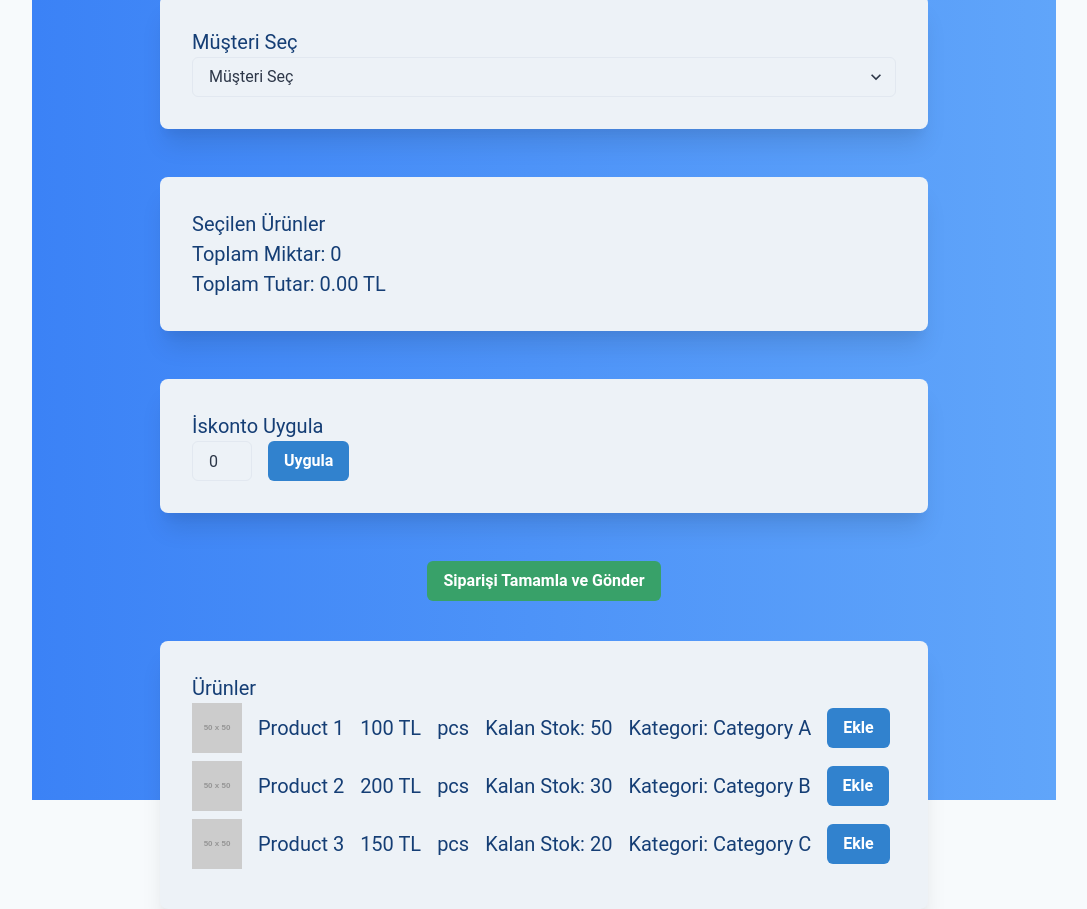
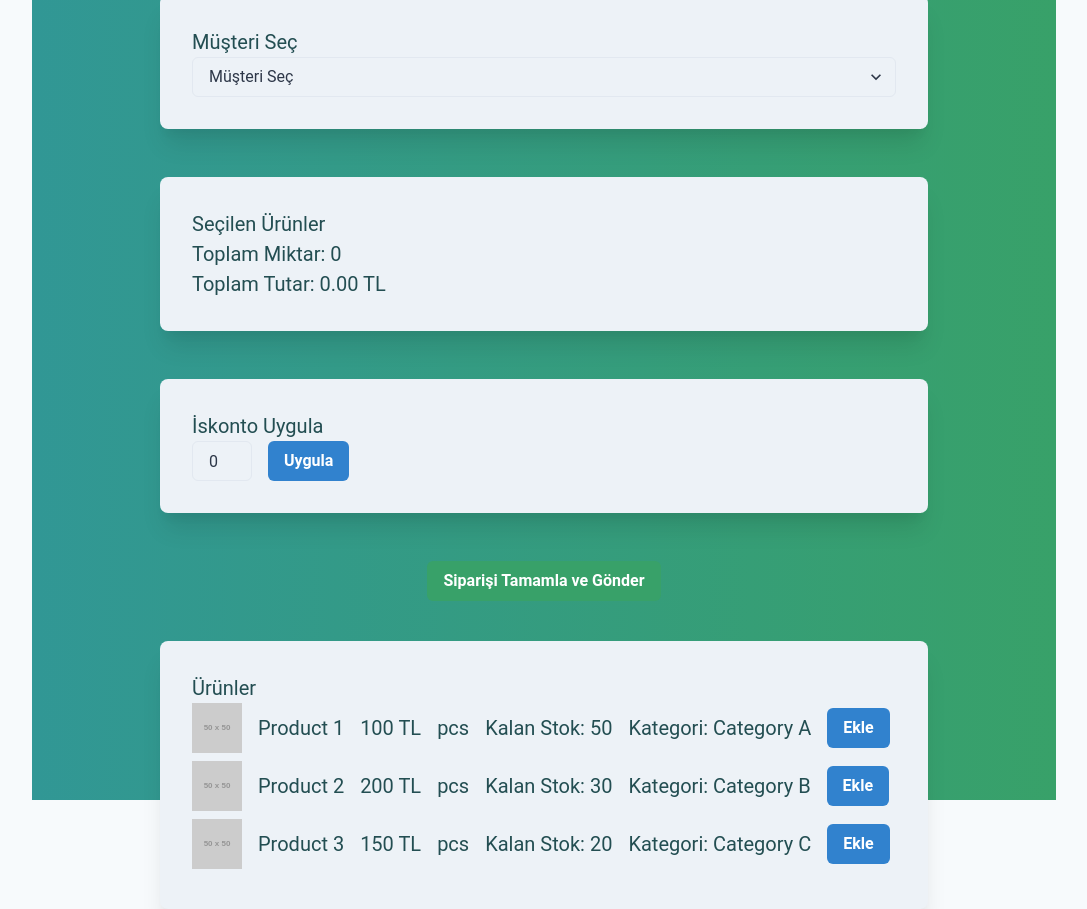
Before and after one commit to GPT-Engineer-App/order-manager-webapp, a React (Vite) app: page / in a window 1280 px wide. Shown: the whole page, without its empty margins (96-1183 px from the left). Built offline with nearby package versions, Linux system fonts and the light colour scheme.

Commit message:
Refined UI/UX and aesthetics for the Index page to achieve maximum visual appeal and user experience.

```diff
--- a/src/pages/Index.jsx
+++ b/src/pages/Index.jsx
@@ -1,5 +1,6 @@
 import React, { useEffect, useState } from "react";
 import { Container, VStack, Text, Select, Button, useToast, HStack, Box, Image, Input, Heading, Flex, Spacer } from "@chakra-ui/react";
+import { motion } from "framer-motion";
 
 const Index = () => {
   const [products, setProducts] = useState([]);
@@ -118,13 +119,13 @@ const Index = () => {
   const totalAmount = selectedProducts.reduce((total, product) => total + (product.discountedPrice || product.price) * product.quantity, 0);
 
   return (
-    <Container centerContent maxW="container.lg" w="100%" height="100vh" display="flex" flexDirection="column" justifyContent="center" alignItems="center" p={8} bgGradient="linear(to-r, brand.600, brand.500)">
+    <Container centerContent maxW="container.lg" w="100%" height="100vh" display="flex" flexDirection="column" justifyContent="center" alignItems="center" p={8} bgGradient="linear(to-r, teal.500, green.500)">
       <VStack spacing={{ base: 4, md: 6 }} w="100%" maxW={{ base: "100%", md: "80%" }}>
-        <Heading as="h1" size="2xl" mb={8} fontFamily="heading" bgGradient="linear(to-r, brand.700, brand.500)" bgClip="text">
+        <Heading as="h1" size="2xl" mb={8} fontFamily="heading" bgGradient="linear(to-r, teal.700, green.500)" bgClip="text">
           Sipariş Oluştur
         </Heading>
         <Box w="100%" p={{ base: 6, md: 8 }} bg="gray.100" boxShadow="xl" borderRadius="lg" mb={6}>
-          <Text fontSize="xl" fontFamily="body" color="brand.800">Müşteri Seç</Text>
+          <Text fontSize="xl" fontFamily="body" color="teal.800">Müşteri Seç</Text>
           <Select placeholder="Müşteri Seç" onChange={(e) => setSelectedCustomer(e.target.value)}>
             {customers.map((customer) => (
               <option key={customer.id} value={customer.id}>
@@ -134,17 +135,17 @@ const Index = () => {
           </Select>
           {selectedCustomer && (
             <Box mt={4}>
-              <Text fontSize="xl" fontFamily="body" color="brand.800">Cari Hesap Kodu: {selectedCustomer.accountCode}</Text>
-              <Text fontSize="xl" fontFamily="body" color="brand.800">Türü: {selectedCustomer.type}</Text>
-              <Text fontSize="xl" fontFamily="body" color="brand.800">Adı: {selectedCustomer.name}</Text>
+              <Text fontSize="xl" fontFamily="body" color="teal.800">Cari Hesap Kodu: {selectedCustomer.accountCode}</Text>
+              <Text fontSize="xl" fontFamily="body" color="teal.800">Türü: {selectedCustomer.type}</Text>
+              <Text fontSize="xl" fontFamily="body" color="teal.800">Adı: {selectedCustomer.name}</Text>
             </Box>
           )}
         </Box>
         <Box w="100%" p={{ base: 6, md: 8 }} bg="gray.100" boxShadow="xl" borderRadius="lg" mb={6}>
-          <Text fontSize="xl" fontFamily="body" color="brand.800">Seçilen Ürünler</Text>
+          <Text fontSize="xl" fontFamily="body" color="teal.800">Seçilen Ürünler</Text>
           {selectedProducts.map((product) => (
             <HStack key={product.id} spacing={{ base: 2, md: 4 }} mb={2} flexWrap="wrap" _hover={{ transform: "scale(1.05)" }} transition="transform 0.2s ease-in-out">
-              <Text fontSize="xl" fontFamily="body" color="brand.800">{product.name}</Text>
+              <Text fontSize="xl" fontFamily="body" color="teal.800">{product.name}</Text>
               <Input
                 type="number"
                 value={product.quantity}
@@ -156,14 +157,14 @@ const Index = () => {
               </Button>
             </HStack>
           ))}
-          <Text fontSize="xl" fontFamily="body" color="brand.800">Toplam Miktar: {totalQuantity}</Text>
-          <Text fontSize="xl" fontFamily="body" color="brand.800">Toplam Tutar: {totalAmount.toFixed(2)} TL</Text>
+          <Text fontSize="xl" fontFamily="body" color="teal.800">Toplam Miktar: {totalQuantity}</Text>
+          <Text fontSize="xl" fontFamily="body" color="teal.800">Toplam Tutar: {totalAmount.toFixed(2)} TL</Text>
         </Box>
         <Box w="100%" p={{ base: 6, md: 8 }} bg="gray.100" boxShadow="xl" borderRadius="lg" mb={6}>
-          <Text fontSize="xl" fontFamily="body" color="brand.800">İskonto Uygula</Text>
+          <Text fontSize="xl" fontFamily="body" color="teal.800">İskonto Uygula</Text>
           <HStack spacing={4}>
             <Input type="number" value={discount} onChange={(e) => setDiscount(parseInt(e.target.value))} width={{ base: "50px", md: "60px" }} />
-            <Button colorScheme="blue" onClick={handleApplyDiscount} size={{ base: "sm", md: "md" }} _hover={{ transform: "scale(1.1)", bg: "brand.700" }} transition="transform 0.2s ease-in-out">
+            <Button colorScheme="blue" onClick={handleApplyDiscount} size={{ base: "sm", md: "md" }} _hover={{ transform: "scale(1.1)", bg: "teal.700" }} transition="transform 0.2s ease-in-out">
               Uygula
             </Button>
           </HStack>
@@ -172,16 +173,16 @@ const Index = () => {
           Siparişi Tamamla ve Gönder
         </Button>
         <Box w="100%" p={{ base: 6, md: 8 }} bg="gray.100" boxShadow="xl" borderRadius="lg">
-          <Text fontSize="xl" fontFamily="body" color="brand.800">Ürünler</Text>
+          <Text fontSize="xl" fontFamily="body" color="teal.800">Ürünler</Text>
           {products.map((product) => (
             <HStack key={product.id} spacing={{ base: 2, md: 4 }} mb={2} flexWrap="wrap" _hover={{ transform: "scale(1.05)" }} transition="transform 0.2s ease-in-out">
               <Image src={product.image} boxSize={{ base: "40px", md: "50px" }} />
-              <Text fontSize="xl" fontFamily="body" color="brand.800">{product.name}</Text>
-              <Text fontSize="xl" fontFamily="body" color="brand.800">{product.price} TL</Text>
-              <Text fontSize="xl" fontFamily="body" color="brand.800">{product.unit}</Text>
-              <Text fontSize="xl" fontFamily="body" color="brand.800">Kalan Stok: {product.stock}</Text>
-              <Text fontSize="xl" fontFamily="body" color="brand.800">Kategori: {product.category}</Text>
-              <Button colorScheme="blue" onClick={() => handleAddProduct(product)} size={{ base: "sm", md: "md" }} _hover={{ transform: "scale(1.1)", bg: "brand.700" }} transition="transform 0.2s ease-in-out">
+              <Text fontSize="xl" fontFamily="body" color="teal.800">{product.name}</Text>
+              <Text fontSize="xl" fontFamily="body" color="teal.800">{product.price} TL</Text>
+              <Text fontSize="xl" fontFamily="body" color="teal.800">{product.unit}</Text>
+              <Text fontSize="xl" fontFamily="body" color="teal.800">Kalan Stok: {product.stock}</Text>
+              <Text fontSize="xl" fontFamily="body" color="teal.800">Kategori: {product.category}</Text>
+              <Button colorScheme="blue" onClick={() => handleAddProduct(product)} size={{ base: "sm", md: "md" }} _hover={{ transform: "scale(1.1)", bg: "teal.700" }} transition="transform 0.2s ease-in-out">
                 Ekle
               </Button>
             </HStack>
```
